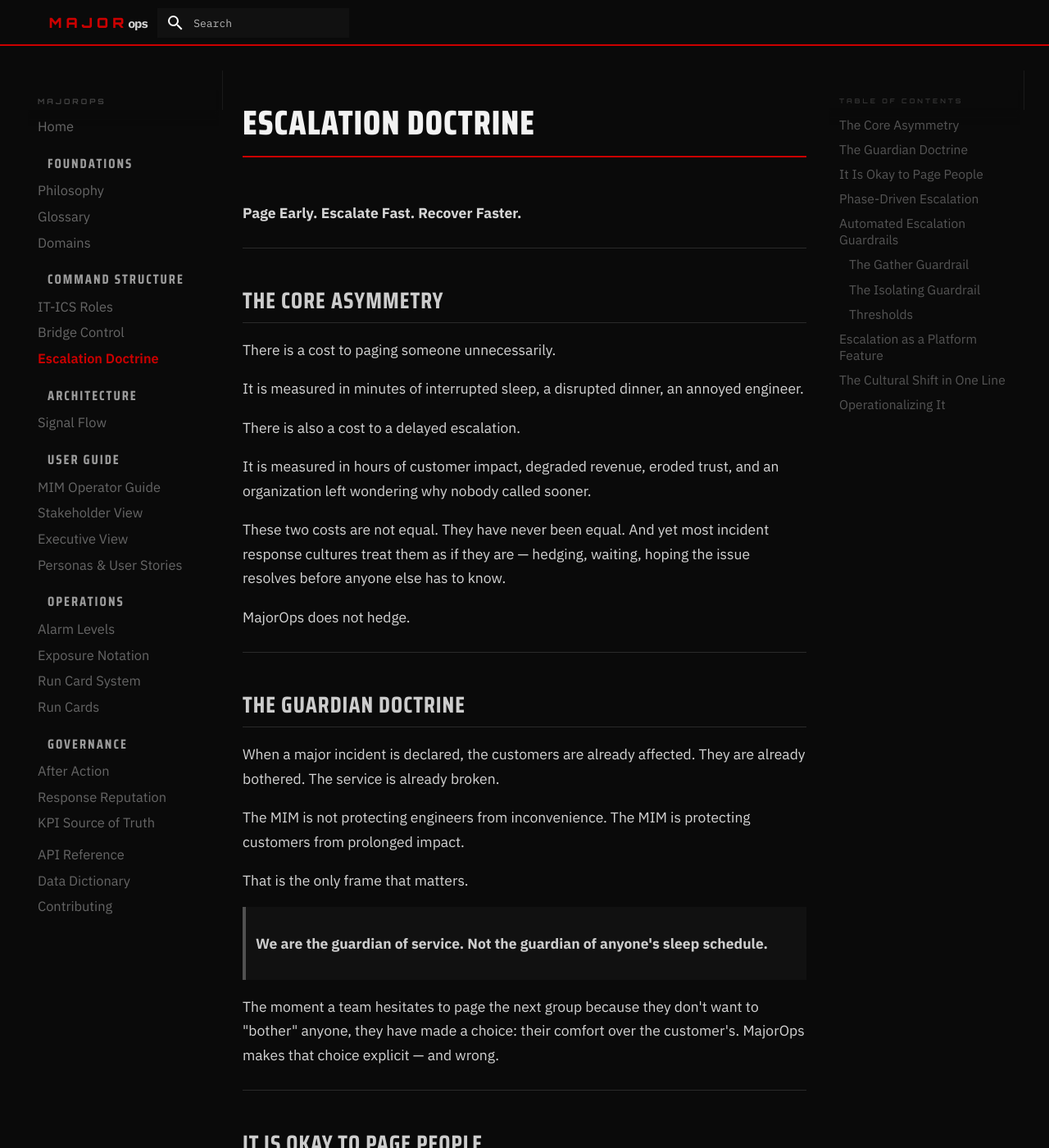
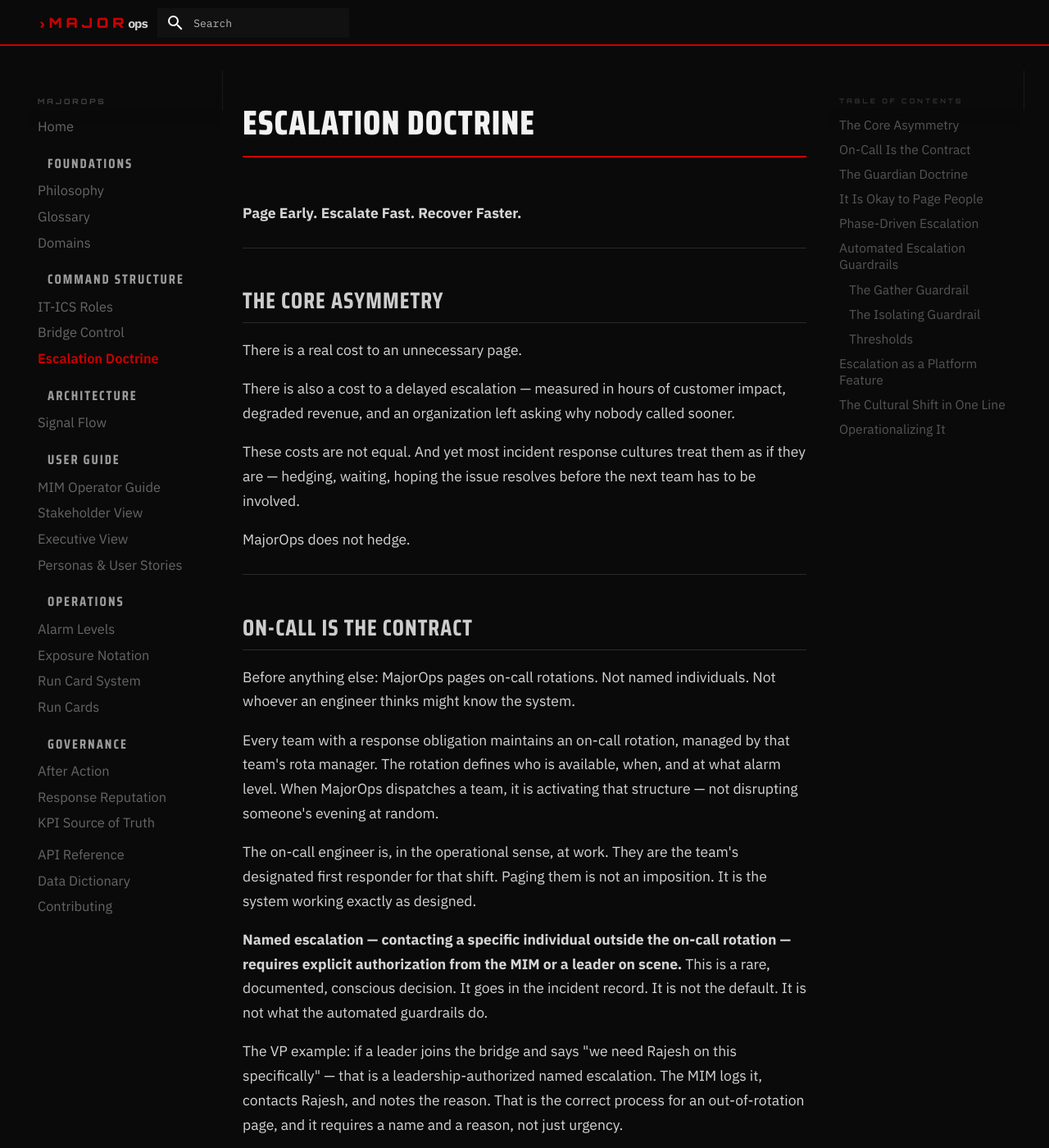
Before and after one commit to itsjustrdm/majorops, an MkDocs documentation site: the page built from docs/philosophy/escalation-doctrine.md, in a window 1280 px wide and 1400 px high. Shown: the whole window at 82% size. Built offline with MkDocs 1.6.1 and Material for MkDocs 9.7.7, drawn with Linux system fonts in a browser that asks for light colours; some of the changed text lies outside the part shown.

Commit message:
Escalation v2

```diff
--- a/docs/philosophy/escalation-doctrine.md
+++ b/docs/philosophy/escalation-doctrine.md
@@ -6,31 +6,41 @@
 
 ## The Core Asymmetry
 
-There is a cost to paging someone unnecessarily.
+There is a real cost to an unnecessary page.
 
-It is measured in minutes of interrupted sleep, a disrupted dinner, an annoyed engineer.
+There is also a cost to a delayed escalation — measured in hours of customer impact, degraded revenue, and an organization left asking why nobody called sooner.
 
-There is also a cost to a delayed escalation.
-
-It is measured in hours of customer impact, degraded revenue, eroded trust, and an organization left wondering why nobody called sooner.
-
-These two costs are not equal. They have never been equal. And yet most incident response cultures treat them as if they are — hedging, waiting, hoping the issue resolves before anyone else has to know.
+These costs are not equal. And yet most incident response cultures treat them as if they are — hedging, waiting, hoping the issue resolves before the next team has to be involved.
 
 MajorOps does not hedge.
 
 ---
 
+## On-Call Is the Contract
+
+Before anything else: MajorOps pages on-call rotations. Not named individuals. Not whoever an engineer thinks might know the system.
+
+Every team with a response obligation maintains an on-call rotation, managed by that team's rota manager. The rotation defines who is available, when, and at what alarm level. When MajorOps dispatches a team, it is activating that structure — not disrupting someone's evening at random.
+
+The on-call engineer is, in the operational sense, at work. They are the team's designated first responder for that shift. Paging them is not an imposition. It is the system working exactly as designed.
+
+**Named escalation — contacting a specific individual outside the on-call rotation — requires explicit authorization from the MIM or a leader on scene.** This is a rare, documented, conscious decision. It goes in the incident record. It is not the default. It is not what the automated guardrails do.
+
+The VP example: if a leader joins the bridge and says "we need Rajesh on this specifically" — that is a leadership-authorized named escalation. The MIM logs it, contacts Rajesh, and notes the reason. That is the correct process for an out-of-rotation page, and it requires a name and a reason, not just urgency.
+
+---
+
 ## The Guardian Doctrine
 
-When a major incident is declared, the customers are already affected. They are already bothered. The service is already broken.
+When a major incident is declared, the customers are already affected. The service is already broken.
 
-The MIM is not protecting engineers from inconvenience. The MIM is protecting customers from prolonged impact.
+The MIM is not protecting the on-call calendar. The MIM is protecting customers from a longer outage.
 
-That is the only frame that matters.
+That is the only frame that matters — and it is what makes the on-call structure worth having. Teams that build and maintain good rotations are the teams that can respond fast when it counts. The on-call commitment is how they protect both their customers and their off-shift colleagues. It distributes the burden so no single person carries it alone.
 
-> **We are the guardian of service. Not the guardian of anyone's sleep schedule.**
+> **We are the guardian of service. The on-call rotation is the team's commitment to that same mission.**
 
-The moment a team hesitates to page the next group because they don't want to "bother" anyone, they have made a choice: their comfort over the customer's. MajorOps makes that choice explicit — and wrong.
+The moment a team hesitates to activate the next group because they're not sure it's "bad enough yet," they have introduced delay at exactly the wrong moment. MajorOps makes the decision objective: the phase state, the guardrail threshold, the alarm level — not gut feel, not social pressure.
 
 ---
 
@@ -137,11 +147,13 @@
 
 | Old model | MajorOps model |
 |---|---|
-| "Let's try a few more things before we wake anyone." | "Page now. De-escalate later if we don't need them." |
+| "Let's try a few more things before we call the next team." | "Activate the on-call. De-escalate later if we don't need them." |
 
-The old model protects engineers. The new model protects customers.
+The old model treats escalation as a social event — someone asking a favor, someone being bothered. The new model treats it as a structural act: activating a resource that was specifically prepared, staffed, and committed for exactly this situation.
 
-Only one of those is the job.
+No favor asked. No apology owed. The on-call team is on duty.
+
+**What about persistent response time problems?** That is what the KPIs are for. If a team's `team-page-to-bridge` metric shows consistent delays, that surfaces in the data — and the conversation happens between the rota manager and the team lead, not in the middle of a major incident. Metrics drive structural reform. The MIM at 2am is not the accountability mechanism. The platform is.
 
 ---
 
```
Also changed, not shown: docs/philosophy/PHILOSOPHY.md (+11 -5 lines).
